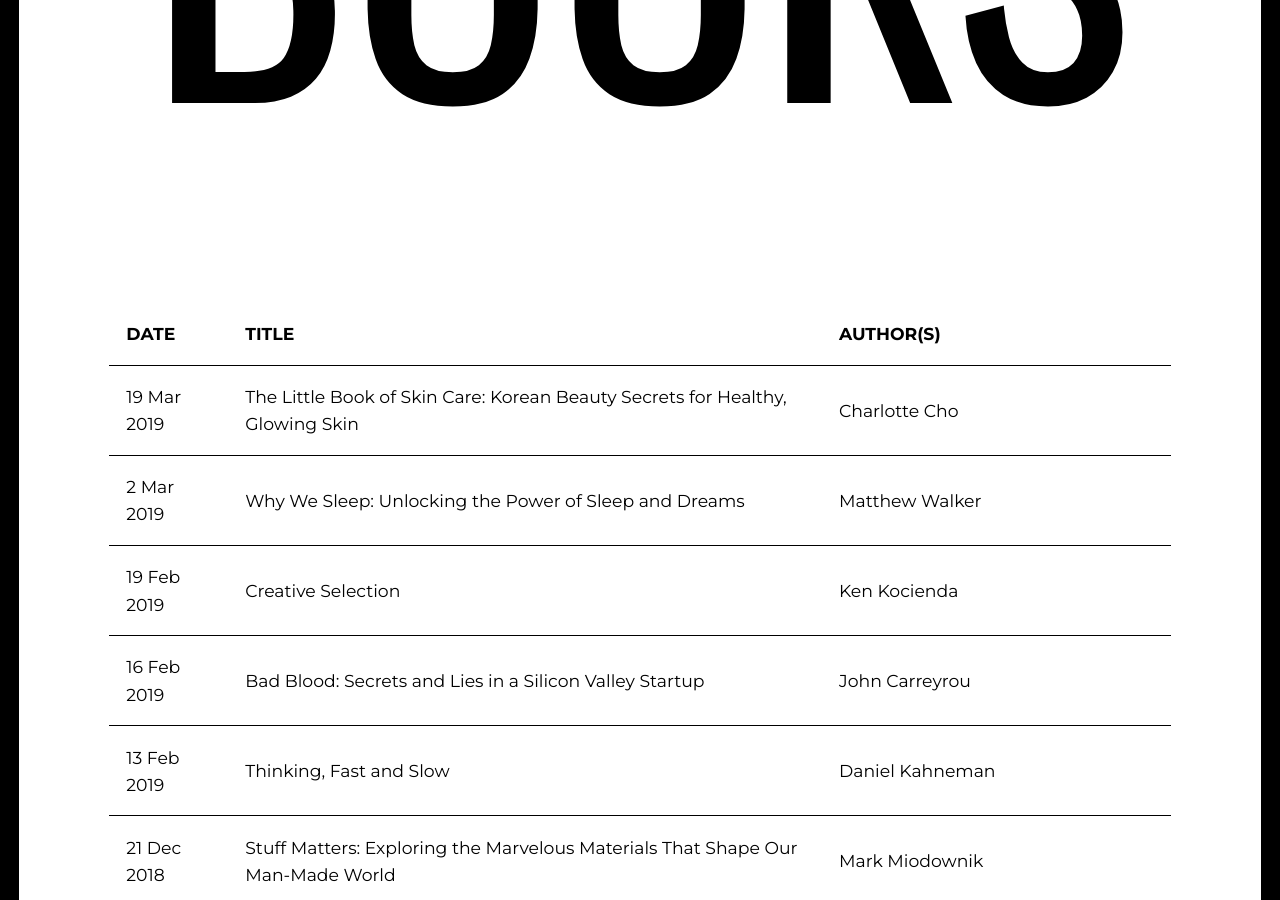
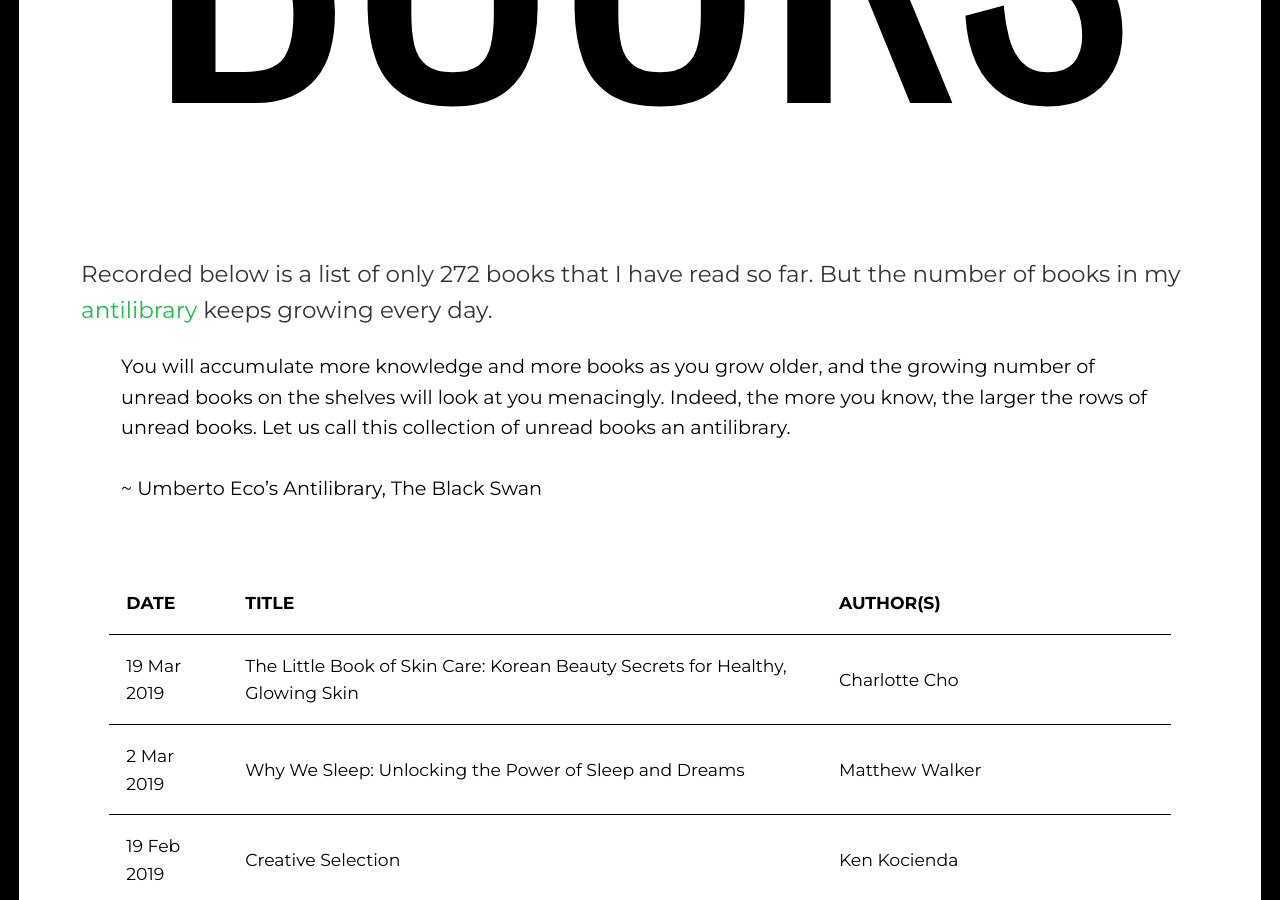
Before and after one commit to sayanee/books, a Jekyll site: the page built from index.html, in a window 1280 px wide and 900 px high, scrolled down 499 px. Built offline with Jekyll 4.4.1, drawn with Linux system fonts in a browser that asks for light colours; some web fonts are replaced; some of the changed text lies outside the part shown.

Commit message:
Amend quote placement

```diff
--- a/index.html
+++ b/index.html
@@ -4,6 +4,15 @@
 
 <div class="home">
   <h1 class="title">Books</h1>
+
+  <p>Recorded below is a list of only {{ site.posts | size }} books that I have read so far. But the number of books in my <a href="https://www.brainpickings.org/2015/03/24/umberto-eco-antilibrary/">antilibrary</a> keeps growing every day.</p>
+
+  <blockquote cite="https://www.amazon.com/Black-Swan-Second-Improbable-Incerto-ebook/dp/B00139XTG4">
+    You will accumulate more knowledge and more books as you grow older, and the growing number of unread books on the shelves will look at you menacingly. Indeed, the more you know, the larger the rows of unread books. Let us call this collection of unread books an antilibrary.
+    <br>
+    <br>
+    ~ Umberto Eco’s Antilibrary, The Black Swan
+  </blockquote>
 
   <table class="post-list">
     <thead>
@@ -21,14 +30,6 @@
       </tr>
     {% endfor %}
   </table>
-
-  <p>Recorded above is a list of only {{ site.posts | size }} books that I have read and reviewed so far. But the number of books in my <a href="https://www.brainpickings.org/2015/03/24/umberto-eco-antilibrary/">antilibrary</a> keeps growing every day.</p>
-
-  <blockquote cite="https://www.amazon.com/Black-Swan-Second-Improbable-Incerto-ebook/dp/B00139XTG4">
-    You will accumulate more knowledge and more books as you grow older, and the growing number of unread books on the shelves will look at you menacingly. Indeed, the more you know, the larger the rows of unread books. Let us call this collection of unread books an antilibrary.
-    <br>
-    ~ <a href="https://www.amazon.com/Black-Swan-Second-Improbable-Incerto-ebook/dp/B00139XTG4">Umberto Eco’s Antilibrary, The Black Swan</a>
-  </blockquote>
 </div>
 
 <script>
```
